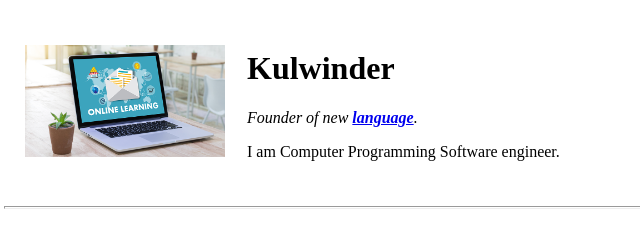
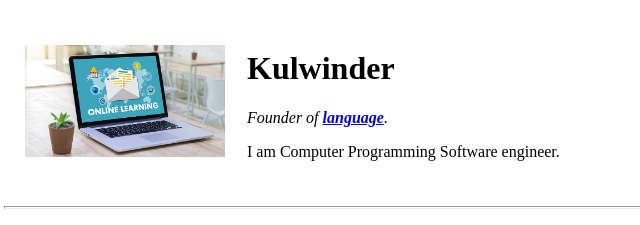
Before and after one commit to KulwinderKhangura/life, a plain HTML site: page index.html in a window 1280 px wide. Shown: the top 225 px of the page, 4-644 px from the left. Drawn offline with Linux system fonts and the light colour scheme.

Commit message:
Update index.html

```diff
--- a/index.html
+++ b/index.html
@@ -11,7 +11,7 @@
     <tr>
       <td>  <img src="online.png" alt="Profile Picture" width="200px" /></td>
       <td><h1> Kulwinder</h1>
-      <p> <em>Founder of new <strong><a href="https://www.udemy.com/course/the-complete-web-development-bootcamp/">language</a></strong>. </em> </p>
+      <p> <em>Founder of <strong><a href="https://www.udemy.com/course/the-complete-web-development-bootcamp/">language</a></strong>. </em> </p>
       <p> I am Computer Programming Software engineer. </p>
     </td>
     </tr>
```
